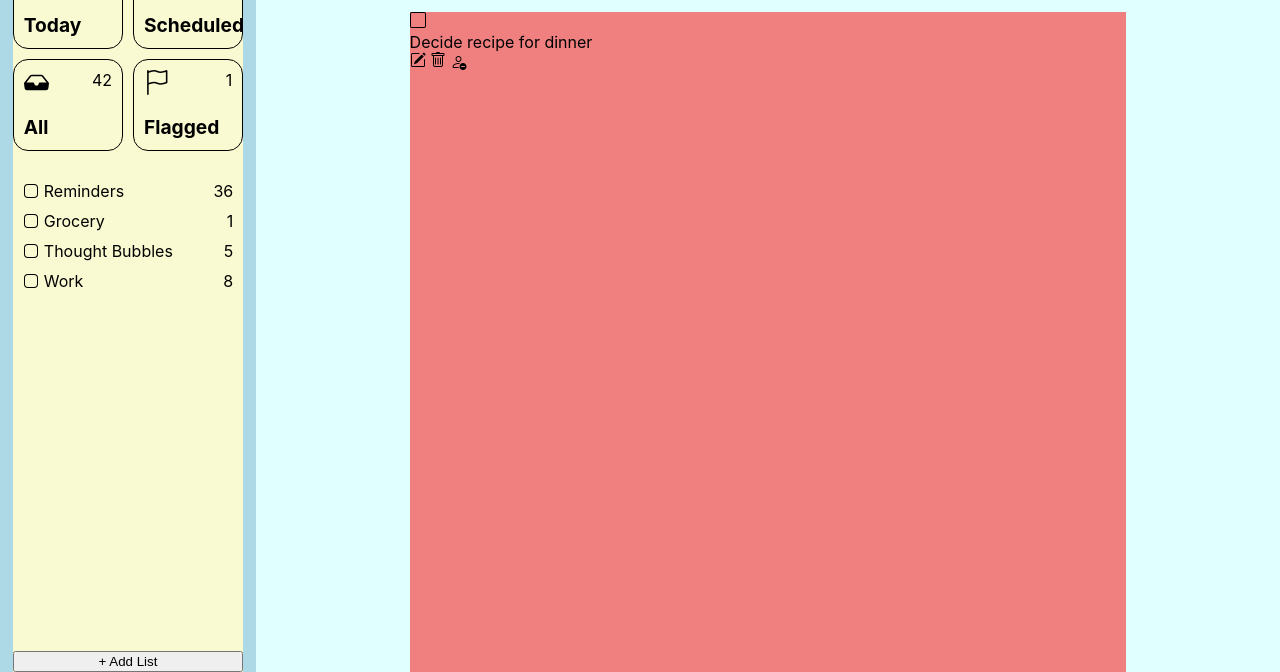
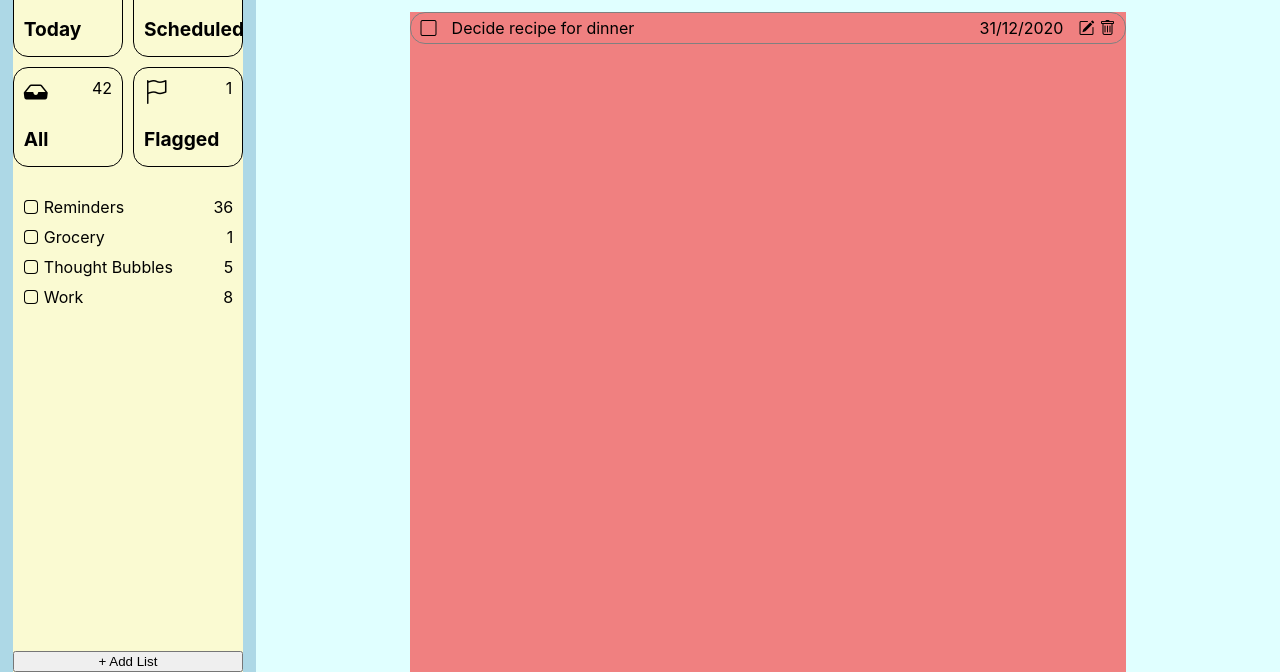
Before and after one commit to Atlas-1510/todo-project, a website built with webpack: page src/template.html in a window 1280 px wide. Shown: the part 128-800 px from the top of the page. Built offline with nearby package versions, Linux system fonts and the light colour scheme.

Commit message:
HTML mockup of display section currently WIP

```diff
--- a/src/index.css
+++ b/src/index.css
@@ -194,3 +194,33 @@ body {
     background-color: lightcoral;
     margin-top: var(--topMargin);
 }
+
+.task {
+    display: flex;
+    border: 1px solid grey;
+    border-radius: 15px;
+    margin-bottom: 10px;
+    min-height: 30px;
+    align-items: center;
+}
+
+.checkbox {
+    margin-left: 10px;
+}
+
+.taskDescription {
+    margin-left: 15px;
+}
+
+.taskDueDate {
+    margin-left: auto;
+}
+
+.editTaskIcon {
+    margin-left: 15px;
+}
+
+.deleteTaskIcon {
+    margin-left: 5px;
+    margin-right: 10px;
+}
--- a/src/template.html
+++ b/src/template.html
@@ -25,27 +25,28 @@
                 </div>
                 <div id="sideBarToggles">
                     <div id="todayToggle" class="sideBarToggle">
-                        <img src="./img/calendar3.svg" width="25" class="toggleIcon">
+                        <i class="bi bi-calendar3 toggleIcon" style="font-size: x-large;"></i>
                         <div class="toggleCount">2</div>
                         <div class="toggleTitle">Today</div>
                     </div>
                     <div id="scheduledToggle" class="sideBarToggle">
-                        <img src="./img/alarm.svg" width="25" class="toggleIcon">
+                        <i class="bi bi-alarm toggleIcon" style="font-size: x-large;"></i>
                         <div class="toggleCount">6</div>
                         <div class="toggleTitle">Scheduled</div>
                     </div>
                     <div id="flaggedToggle" class="sideBarToggle">
-                        <img src="./img/inbox-fill.svg" width="25" class="toggleIcon">
+                        <i class="bi bi-inbox-fill toggleIcon" style="font-size: x-large;"></i>
                         <div class="toggleCount">42</div>
                         <div class="toggleTitle">All</div>
                     </div>
                     <div id="allToggle" class="sideBarToggle">
-                        <img src="./img/flag.svg" width="25" class="toggleIcon">
+                        <i class="bi bi-flag toggleIcon" style="font-size: x-large;"></i>
                         <div class="toggleCount">1</div>
                         <div class="toggleTitle">Flagged</div>
                     </div>
                 </div>
                 <div id="listsContainer">
+                    <!-- Note: The img tags with the list icons can't be replaced with the bootstrap icon font, due to sizing issues with the <i> tag -->
                     <div class="sideBarList">
                         <img class="listIcon" src="./img/app.svg">
                         <div class="listName">Reminders</div>
@@ -72,13 +73,13 @@
         </div>
         <div id="displaySection">
             <div id="userContentContainer">
-                <div class="task">
-                    <img class="checkBox empty" src="./img/square.svg">
+                <li class="task">
+                    <i class="bi bi-square checkbox empty"></i>
                     <div class="taskDescription">Decide recipe for dinner</div>
-                    <img class="editTaskIcon" src="./img/pencil-square.svg">
-                    <img class="deleteTaskIcon" src="./img/trash.svg">
-                    <i class="bi bi-person-dash"></i>
-                </div>
+                    <div class="taskDueDate">31/12/2020</div>
+                    <i class="bi bi-pencil-square editTaskIcon"></i>
+                    <i class="bi bi-trash deleteTaskIcon"></i>
+                </li>
             </div>
         </div>
     </div>
```
